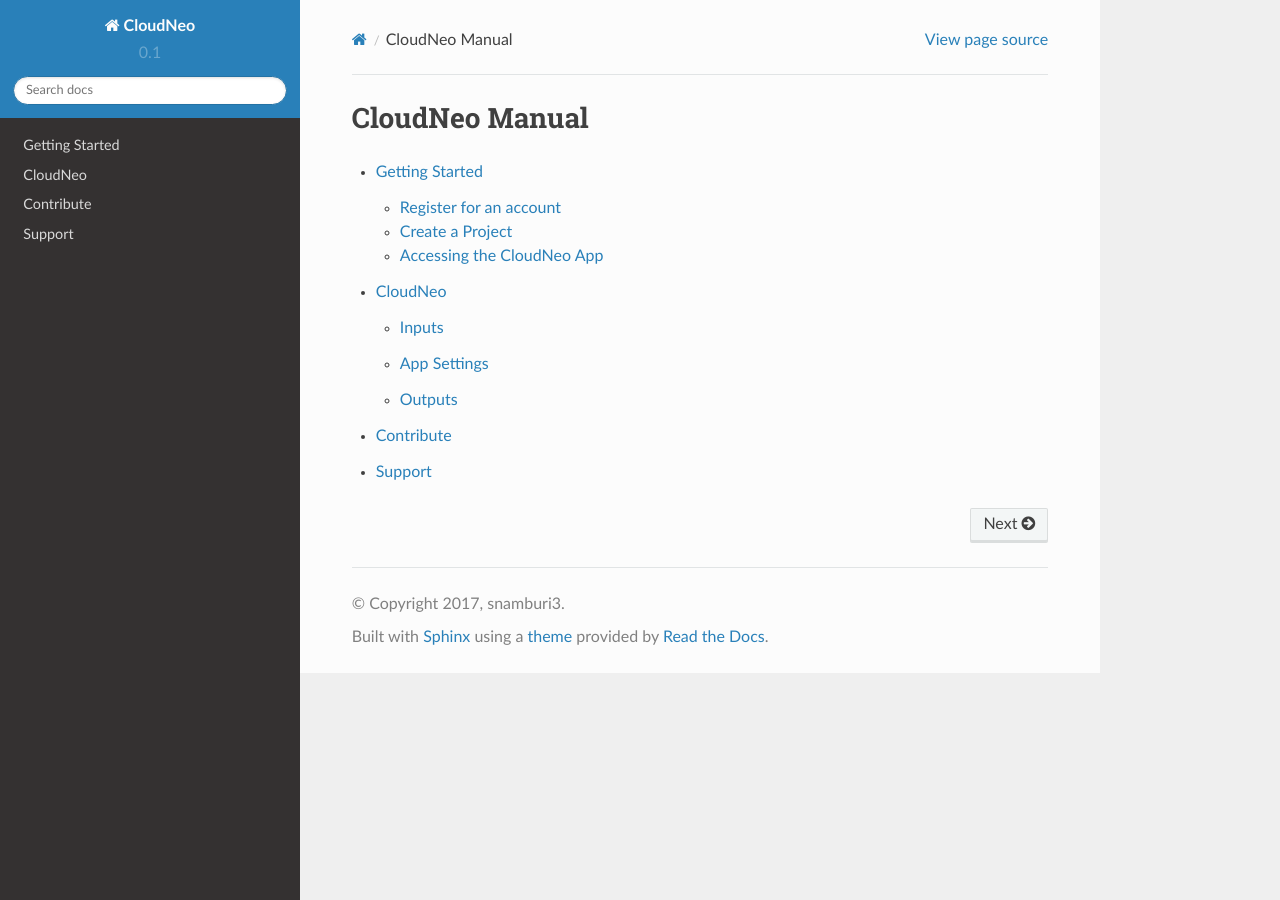
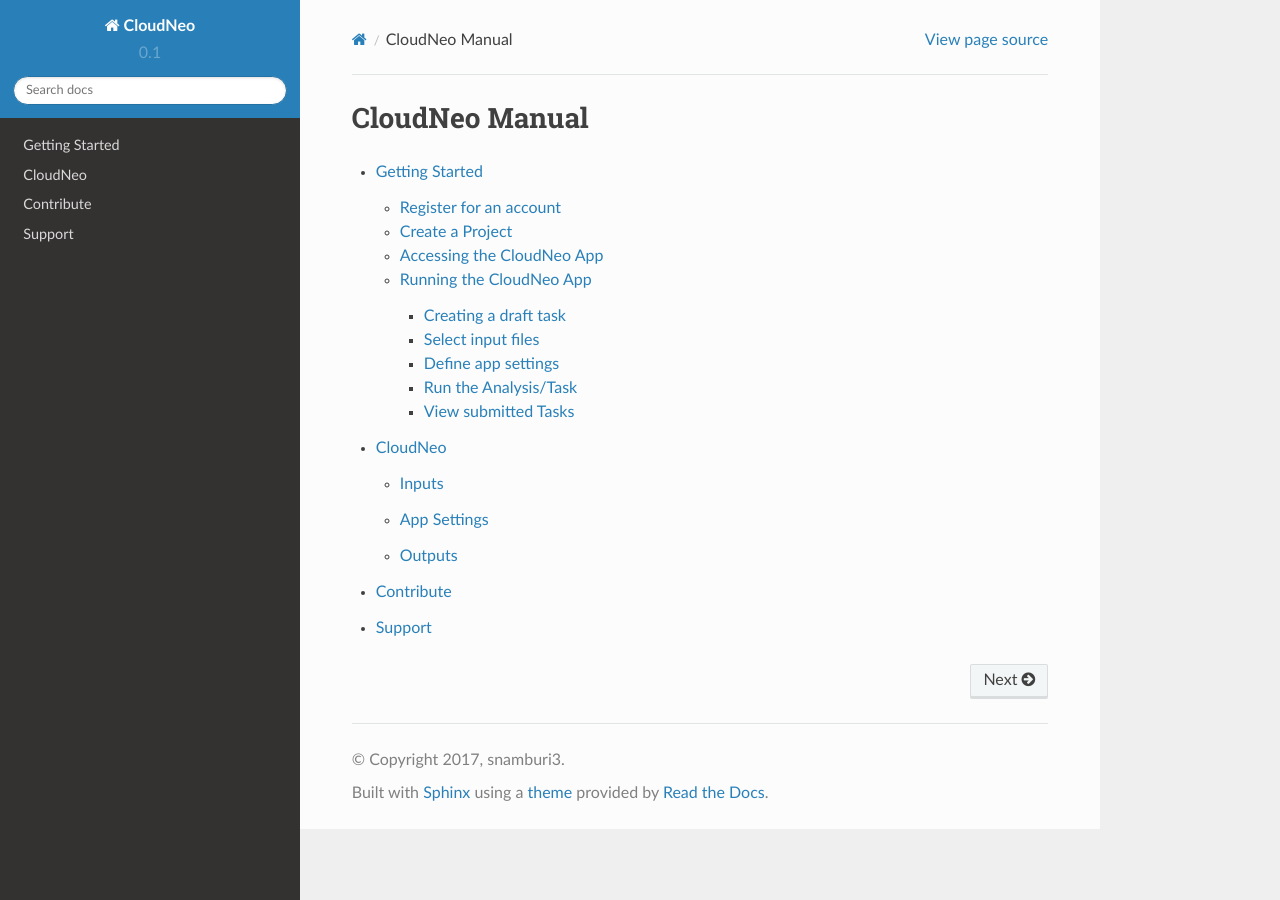
Before and after one commit to TheJacksonLaboratory/CloudNeo, a Sphinx documentation site: the page built from docs/index.rst, in a window 1280 px wide. Built offline with Sphinx 7.4.7 and the Read the Docs theme 2.0.0, drawn with Linux system fonts in a browser that asks for light colours.

Commit message:
added new images

```diff
--- a/docs/Gettingstarted/run_analysis.rst
+++ b/docs/Gettingstarted/run_analysis.rst
@@ -17,10 +17,73 @@
 
 Accessing the CloudNeo App
 ---------------------------------
-After creating the account and the project, please contact the author `Dr. Chuang <Jeff.Chuang@jax.org>`_ for access to the CloudNeo app. There are two ways we could provide access to the app:
+After creating the account and the project, please contact the author `Dr. Chuang <Jeff.Chuang@jax.org>`_ for access to the CloudNeo app. Workflows and Tools are called `Apps <http://docs.sevenbridges.com/docs/public-apps>`_ on Seven Bridges CGC platfrom. There are two ways we could provide access to the app:
 
 * You can add one of the authors as a temporary team member to your project. The team member would then copy the app to the project.
 * We could also add you as a temporary member to one of our projects. You will be able to access and copy the app to your own project.
 
 .. seealso::  More information on `adding a member <http://docs.sevenbridges.com/docs/add-a-collaborator>`_
  to the project.
+
+Running the CloudNeo App
+---------------------------------
+
+Creating a draft task
+^^^^^^^^^^^^^^^^^^^^^
+Once the App as been copied to your project, it will be available in the 'Apps' tab as shown below in the example screenshot.
+
+.. image:: ../images/create-draft1.png
+    :width: 600px
+    :align: center
+    :height: 300px
+    :alt: alternate text
+
+Next, click on the 'Run' button (highlighted in the  screenshots) to create a draft task.
+
+.. image:: ../images/create-project.png
+    :width: 600px
+    :align: center
+    :height: 300px
+    :alt: alternate text
+
+.. seealso::  More information on how to create a `project <http://docs.sevenbridges.com/docs/projects-on-the-platform>`_
+ is `available here <http://docs.sevenbridges.com/docs/create-a-project>`_.
+
+Select input files
+^^^^^^^^^^^^^^^^^^^^^
+.. image:: ../images/select-inputs.png
+    :width: 600px
+    :align: center
+    :height: 300px
+    :alt: alternate text
+
+.. image:: ../images/inputs.png
+    :width: 600px
+    :align: center
+    :height: 300px
+    :alt: alternate text
+
+Define app settings
+^^^^^^^^^^^^^^^^^^^^^
+.. image:: ../images/define-settings.png
+    :width: 600px
+    :align: center
+    :height: 300px
+    :alt: alternate text
+
+Run the Analysis/Task
+^^^^^^^^^^^^^^^^^^^^^
+
+.. image:: ../images/run-task.png
+    :width: 600px
+    :align: center
+    :height: 300px
+    :alt: alternate text
+
+View submitted Tasks
+^^^^^^^^^^^^^^^^^^^^^
+.. image:: ../images/view-tasks.png
+    :width: 600px
+    :align: center
+    :height: 300px
+    :alt: alternate text
```
